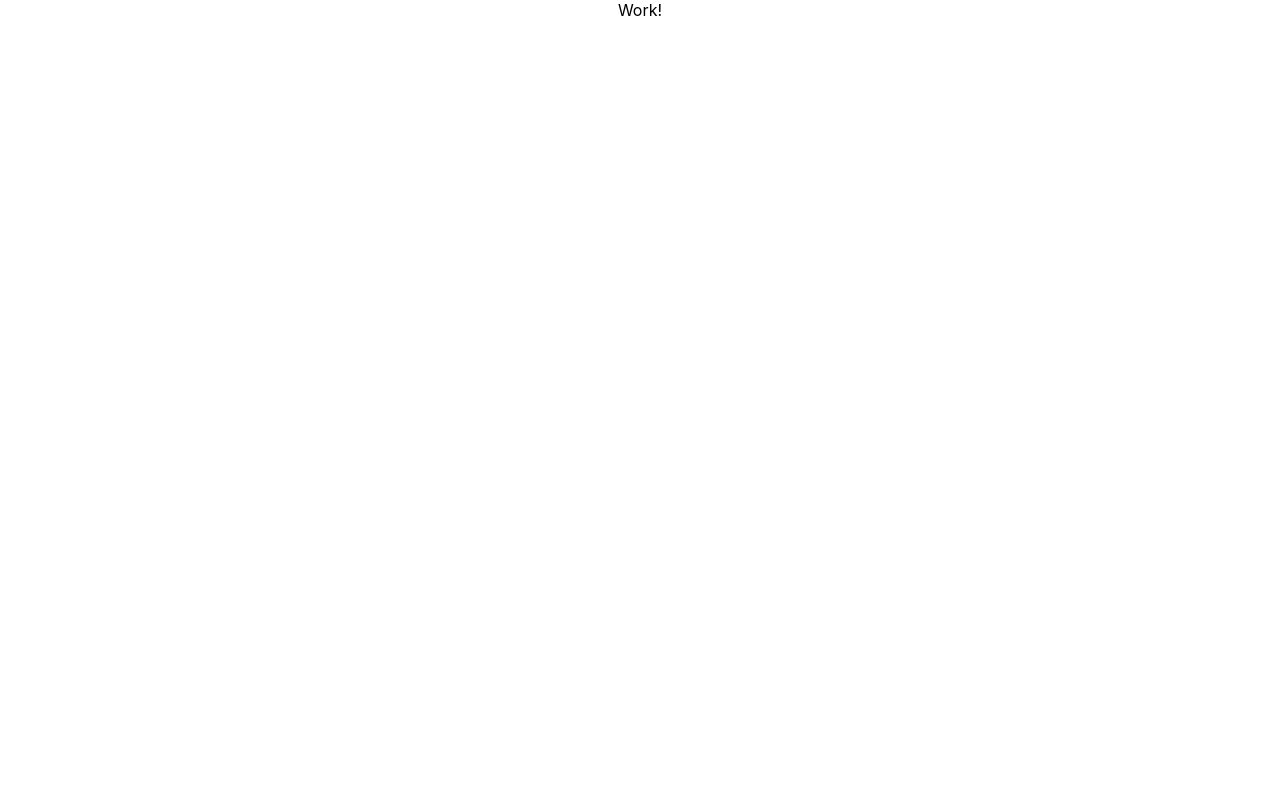
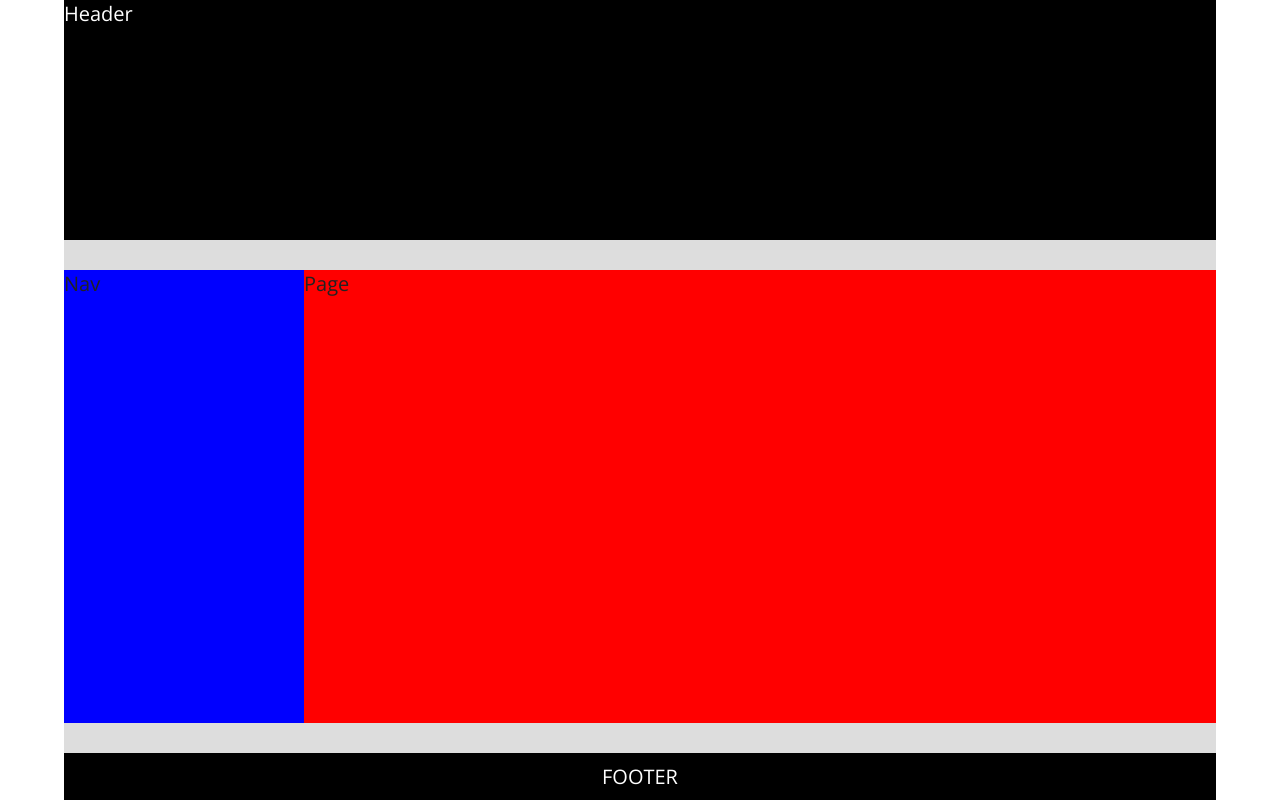
Before and after one commit to p4wix/react-router-spa, a React (Create React App) app: page / in a window 1280 px wide. Built offline with nearby package versions, Linux system fonts and the light colour scheme.

Commit message:
update structure

```diff
--- a/package.json
+++ b/package.json
@@ -8,6 +8,7 @@
     "@testing-library/user-event": "^12.8.3",
     "react": "^17.0.2",
     "react-dom": "^17.0.2",
+    "react-router-dom": "^5.2.0",
     "react-scripts": "4.0.3",
     "web-vitals": "^1.1.1"
   },
--- a/public/index.html
+++ b/public/index.html
@@ -15,6 +15,11 @@
       user's mobile device or desktop. See https://developers.google.com/web/fundamentals/web-app-manifest/
     -->
 		<link rel="manifest" href="%PUBLIC_URL%/manifest.json" />
+		<link rel="preconnect" href="https://fonts.gstatic.com" />
+		<link
+			href="https://fonts.googleapis.com/css2?family=Open+Sans&display=swap"
+			rel="stylesheet"
+		/>
 		<!--
       Notice the use of %PUBLIC_URL% in the tags above.
       It will be replaced with the URL of the `public` folder during the build.
@@ -24,7 +29,7 @@
       work correctly both with client-side routing and a non-root public URL.
       Learn how to configure a non-root public URL by running `npm run build`.
     -->
-    <title>React App</title>
+		<title>React router page</title>
 	</head>
 	<body>
 		<noscript>You need to enable JavaScript to run this app.</noscript>
--- a/src/layouts/App.js
+++ b/src/layouts/App.js
@@ -1,8 +1,32 @@
-import React from "react";
+import React, { Component } from "react";
+import { BrowserRouter as Router } from "react-router-dom";
+
 import "../styles/App.css";
 
-function App() {
-	return <div className="App">Work!</div>;
+import Header from "./Header";
+import Navigation from "./Navigation";
+import Page from "./Page";
+import Footer from "./Footer";
+
+class App extends Component {
+	constructor(props) {
+		super(props);
+		this.state = {};
+	}
+	render() {
+		return (
+			<Router>
+				<div className="app">
+					<header>{<Header />}</header>
+					<main>
+						<aside>{<Navigation />}</aside>
+						<section className="page">{<Page />}</section>
+					</main>
+					<footer>{<Footer />}</footer>
+				</div>
+			</Router>
+		);
+	}
 }
 
 export default App;
--- /dev/null
+++ b/src/layouts/Footer.jsx
@@ -0,0 +1,6 @@
+import React from "react";
+const Footer = () => {
+	return <div>Footer</div>;
+};
+
+export default Footer;
--- /dev/null
+++ b/src/layouts/Header.jsx
@@ -0,0 +1,7 @@
+import React from "react";
+
+const Header = () => {
+	return <div>Header</div>;
+};
+
+export default Header;
--- /dev/null
+++ b/src/layouts/Navigation.jsx
@@ -0,0 +1,7 @@
+import React from "react";
+
+const Navigation = () => {
+	return <div>Nav</div>;
+};
+
+export default Navigation;
--- /dev/null
+++ b/src/layouts/Page.jsx
@@ -0,0 +1,7 @@
+import React from "react";
+
+const Page = () => {
+	return <div>Page</div>;
+};
+
+export default Page;
--- a/src/styles/App.css
+++ b/src/styles/App.css
@@ -1,38 +1,42 @@
-.App {
-  text-align: center;
+div.app {
+	display: flex;
+	flex-direction: column;
+	min-height: 100vh;
+	width: 90%;
+	background-color: #ddd;
+	color: #222;
+	margin: 0 auto;
 }
 
-.App-logo {
-  height: 40vmin;
-  pointer-events: none;
+header {
+	flex-basis: 30vh;
+	background-color: #000;
+	color: #fff;
 }
 
-@media (prefers-reduced-motion: no-preference) {
-  .App-logo {
-    animation: App-logo-spin infinite 20s linear;
-  }
+main {
+	display: flex;
+	flex-grow: 1;
+	padding: 30px 0;
+	/* background-color: royalblue; */
 }
 
-.App-header {
-  background-color: #282c34;
-  min-height: 100vh;
-  display: flex;
-  flex-direction: column;
-  align-items: center;
-  justify-content: center;
-  font-size: calc(10px + 2vmin);
-  color: white;
+main aside {
+	min-width: 240px;
+	background-color: blue;
 }
 
-.App-link {
-  color: #61dafb;
+main section.page {
+	flex-grow: 1;
+	background-color: red;
 }
 
-@keyframes App-logo-spin {
-  from {
-    transform: rotate(0deg);
-  }
-  to {
-    transform: rotate(360deg);
-  }
+footer {
+	background-color: #000;
+	color: #fff;
+	padding: 10px 0;
+	text-align: center;
+	text-transform: uppercase;
 }
+
+/*  */
--- a/src/styles/index.css
+++ b/src/styles/index.css
@@ -1,13 +1,14 @@
-body {
-  margin: 0;
-  font-family: -apple-system, BlinkMacSystemFont, 'Segoe UI', 'Roboto', 'Oxygen',
-    'Ubuntu', 'Cantarell', 'Fira Sans', 'Droid Sans', 'Helvetica Neue',
-    sans-serif;
-  -webkit-font-smoothing: antialiased;
-  -moz-osx-font-smoothing: grayscale;
+* {
+	margin: 0;
+	padding: 0;
+	box-sizing: border-box;
 }
 
-code {
-  font-family: source-code-pro, Menlo, Monaco, Consolas, 'Courier New',
-    monospace;
+*::selection {
+	background-color: fuchsia;
 }
+
+html {
+	font-family: "open sans", sans-serif;
+	font-size: 20px;
+}
```
Also changed, not shown: 1 other file (tests, documents, lock files or other folders). Lines whose indentation alone changed are shown as unchanged.
